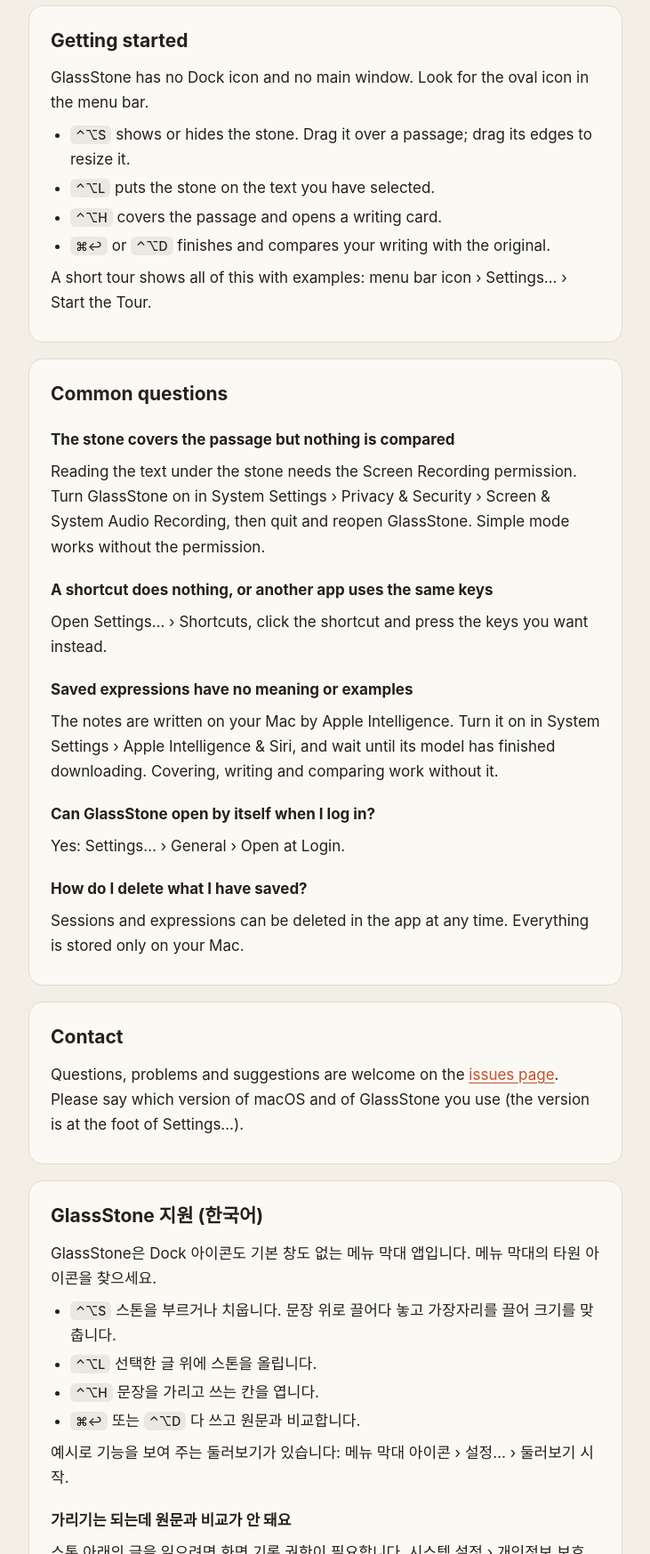
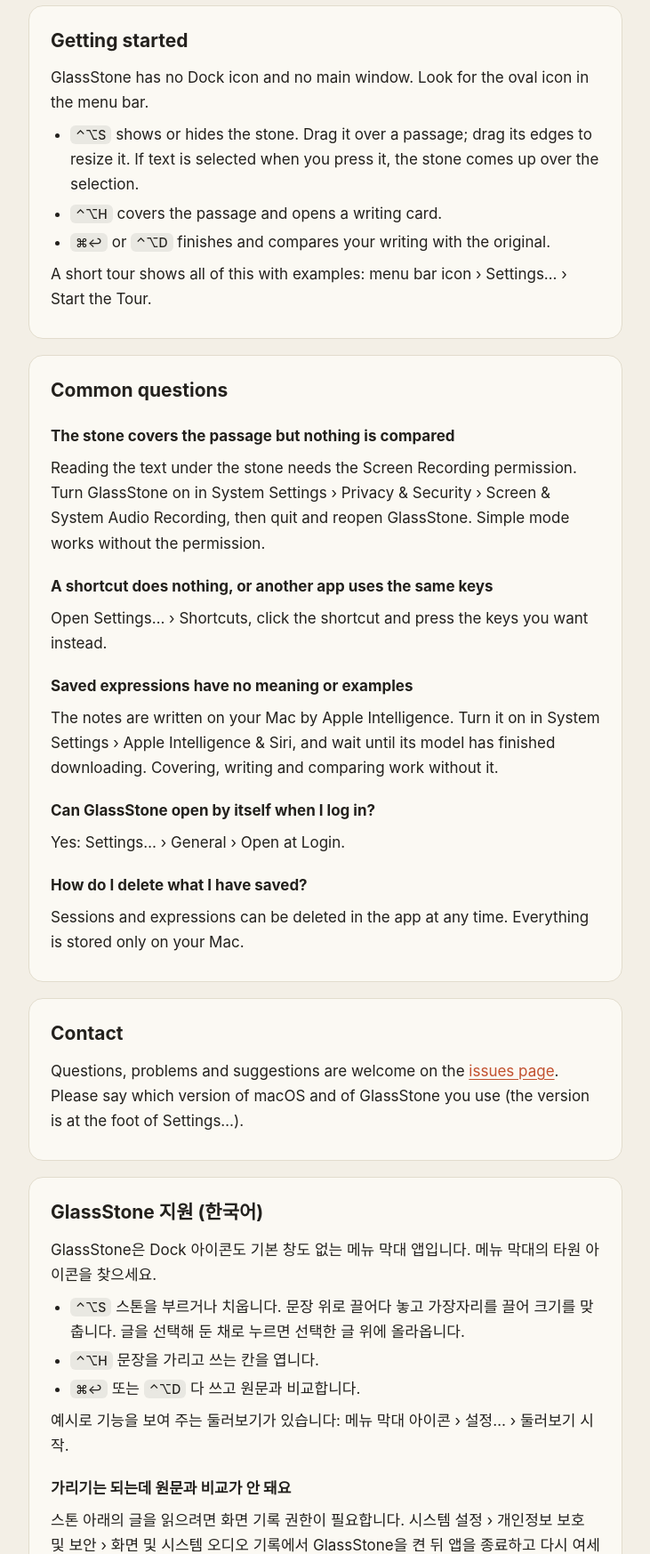
Before and after one commit to cozystorm/glassstone, a plain HTML site: page index.html in a window 1280 px wide. Shown: the part 220-1967 px from the top of the page at 89% size, without its empty margins (274-1005 px from the left). Drawn offline with Linux system fonts and the light colour scheme.

Commit message:
Calling the stone also lays it over selected text
Co-Authored-By: Claude Fable 5.2 <noreply@anthropic.com>

```diff
--- a/index.html
+++ b/index.html
@@ -19,8 +19,7 @@
   <h2>Getting started</h2>
   <p>GlassStone has no Dock icon and no main window. Look for the oval icon in the menu bar.</p>
   <ul>
-    <li><kbd>⌃⌥S</kbd> shows or hides the stone. Drag it over a passage; drag its edges to resize it.</li>
-    <li><kbd>⌃⌥L</kbd> puts the stone on the text you have selected.</li>
+    <li><kbd>⌃⌥S</kbd> shows or hides the stone. Drag it over a passage; drag its edges to resize it. If text is selected when you press it, the stone comes up over the selection.</li>
     <li><kbd>⌃⌥H</kbd> covers the passage and opens a writing card.</li>
     <li><kbd>⌘↩</kbd> or <kbd>⌃⌥D</kbd> finishes and compares your writing with the original.</li>
   </ul>
@@ -50,8 +49,7 @@
   <h2>GlassStone 지원 (한국어)</h2>
   <p>GlassStone은 Dock 아이콘도 기본 창도 없는 메뉴 막대 앱입니다. 메뉴 막대의 타원 아이콘을 찾으세요.</p>
   <ul>
-    <li><kbd>⌃⌥S</kbd> 스톤을 부르거나 치웁니다. 문장 위로 끌어다 놓고 가장자리를 끌어 크기를 맞춥니다.</li>
-    <li><kbd>⌃⌥L</kbd> 선택한 글 위에 스톤을 올립니다.</li>
+    <li><kbd>⌃⌥S</kbd> 스톤을 부르거나 치웁니다. 문장 위로 끌어다 놓고 가장자리를 끌어 크기를 맞춥니다. 글을 선택해 둔 채로 누르면 선택한 글 위에 올라옵니다.</li>
     <li><kbd>⌃⌥H</kbd> 문장을 가리고 쓰는 칸을 엽니다.</li>
     <li><kbd>⌘↩</kbd> 또는 <kbd>⌃⌥D</kbd> 다 쓰고 원문과 비교합니다.</li>
   </ul>
```
Also changed, not shown: privacy.html (+2 -2 lines).
